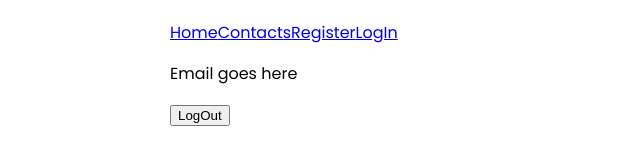
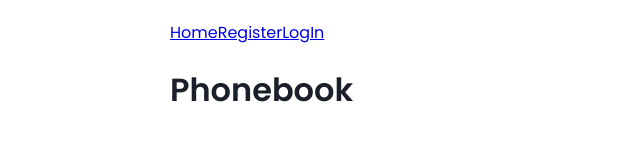
Before and after one commit to mxm-kotyk/Phonebook, a React (Create React App) app: page /goit-react-hw-08-phonebook/contacts in a window 1280 px wide. Shown: the top 152 px of the page, without its empty margins (319-959 px from the left). Built offline with nearby package versions, Linux system fonts and the light colour scheme; no server answers; the HTML template or start-up script is replaced by a standard one.

Commit message:
Added token slice

```diff
--- a/src/components/AppBar/AppBar.jsx
+++ b/src/components/AppBar/AppBar.jsx
@@ -1,11 +1,16 @@
+import AuthNav from 'components/AuthNav/AuthNav';
 import { Navigation } from 'components/Navigation/Navigation';
 import { UserMenu } from 'components/UserMenu/UserMenu';
+import { useSelector } from 'react-redux';
+import { selectToken } from 'redux/selectors';
 
 export const AppBar = () => {
+  const token = useSelector(selectToken);
+
   return (
-    <header>
+    <header style={{ display: 'flex' }}>
       <Navigation />
-      <UserMenu />
+      {token ? <UserMenu /> : <AuthNav />}
     </header>
   );
 };
--- /dev/null
+++ b/src/components/AuthNav/AuthNav.jsx
@@ -0,0 +1,12 @@
+import { NavLink } from 'react-router-dom';
+
+function AuthNav() {
+  return (
+    <div>
+      <NavLink to="/register">Register</NavLink>
+      <NavLink to="/login">LogIn</NavLink>
+    </div>
+  );
+}
+
+export default AuthNav;
--- a/src/components/Navigation/Navigation.jsx
+++ b/src/components/Navigation/Navigation.jsx
@@ -1,12 +1,14 @@
+import { useSelector } from 'react-redux';
 import { NavLink } from 'react-router-dom';
+import { selectToken } from 'redux/selectors';
 
 export const Navigation = () => {
+  const token = useSelector(selectToken);
+
   return (
     <nav>
       <NavLink to="/">Home</NavLink>
-      <NavLink to="/contacts">Contacts</NavLink>
-      <NavLink to="/register">Register</NavLink>
-      <NavLink to="/login">LogIn</NavLink>
+      {token && <NavLink to="/contacts">Contacts</NavLink>}
     </nav>
   );
 };
--- a/src/components/UserMenu/UserMenu.jsx
+++ b/src/components/UserMenu/UserMenu.jsx
@@ -1,14 +1,15 @@
 import { useEffect } from 'react';
-import { useGetUserQuery } from 'redux/authApi';
+import { useSelector } from 'react-redux';
+import { authApi, useGetUserQuery } from 'redux/authApi';
+import { selectToken } from 'redux/selectors';
 
 export const UserMenu = () => {
-  const { data } = useGetUserQuery();
+  const token = useSelector(selectToken);
+  const { data } = useGetUserQuery({ skip: !token });
   console.log(data);
-  // useEffect(() => {
 
-  // })
   return (
-    <div>
+    <div style={{ display: 'flex' }}>
       <p>Email goes here</p>
       <button type="button">LogOut</button>
     </div>
--- a/src/pages/LogInPage.jsx
+++ b/src/pages/LogInPage.jsx
@@ -7,7 +7,9 @@ import {
   StyledForm,
 } from 'components/ContactForm/ContactForm.styled';
 import { useFormik } from 'formik';
+import { useDispatch } from 'react-redux';
 import { useLogInUserMutation } from 'redux/authApi';
+import { setToken } from 'redux/tokenSlice';
 import uniqid from 'uniqid';
 import * as yup from 'yup';
 
@@ -29,6 +31,7 @@ const LogInPage = () => {
     validationSchema,
   });
 
+  const dispatch = useDispatch();
   const [logInUser, { error }] = useLogInUserMutation();
 
   const emailInputId = uniqid();
@@ -37,7 +40,9 @@ const LogInPage = () => {
   const handleSubmit = async (email, password) => {
     formik.resetForm();
     try {
-      await logInUser({ email, password }).unwrap();
+      const user = await logInUser({ email, password }).unwrap();
+      console.log(user.token);
+      dispatch(setToken(user.token));
     } catch (error) {
       console.log(error);
     }
--- a/src/redux/authApi.js
+++ b/src/redux/authApi.js
@@ -1,4 +1,4 @@
-import { createApi } from '@reduxjs/toolkit/query/react';
+import { createApi, fetchBaseQuery } from '@reduxjs/toolkit/query/react';
 import axios from 'axios';
 import { setToken } from 'helpers/axios';
 
@@ -69,6 +69,9 @@ export const authApi = createApi({
 //   reducerPath: 'authApi',
 //   baseQuery: fetchBaseQuery({
 //     baseUrl: 'https://connections-api.herokuapp.com/',
+//     // prepareHeaders: (headers, { getState }) => {
+//     //   const token = getState()
+//     // }
 //   }),
 //   tagTypes: ['Auth'],
 //   endpoints: builder => ({
--- a/src/redux/selectors.js
+++ b/src/redux/selectors.js
@@ -1 +1,3 @@
 export const selectFilter = state => state.filter;
+
+export const selectToken = state => state.token;
--- a/src/redux/store.js
+++ b/src/redux/store.js
@@ -2,12 +2,14 @@ import { configureStore } from '@reduxjs/toolkit';
 import { contactsApi } from './contactsApi';
 import { filterReducer } from './filterSlice';
 import { authApi } from './authApi';
+import { tokenReducer } from './tokenSlice';
 
 export const store = configureStore({
   reducer: {
     [contactsApi.reducerPath]: contactsApi.reducer,
     [authApi.reducerPath]: authApi.reducer,
     filter: filterReducer,
+    token: tokenReducer,
   },
   middleware: getDefaultMiddleware =>
     getDefaultMiddleware()
--- /dev/null
+++ b/src/redux/tokenSlice.js
@@ -0,0 +1,14 @@
+import { createSlice } from '@reduxjs/toolkit';
+
+const tokenSlice = createSlice({
+  name: 'token',
+  initialState: null,
+  reducers: {
+    setToken(state, { payload }) {
+      return payload;
+    },
+  },
+});
+
+export const { setToken } = tokenSlice.actions;
+export const tokenReducer = tokenSlice.reducer;
```
